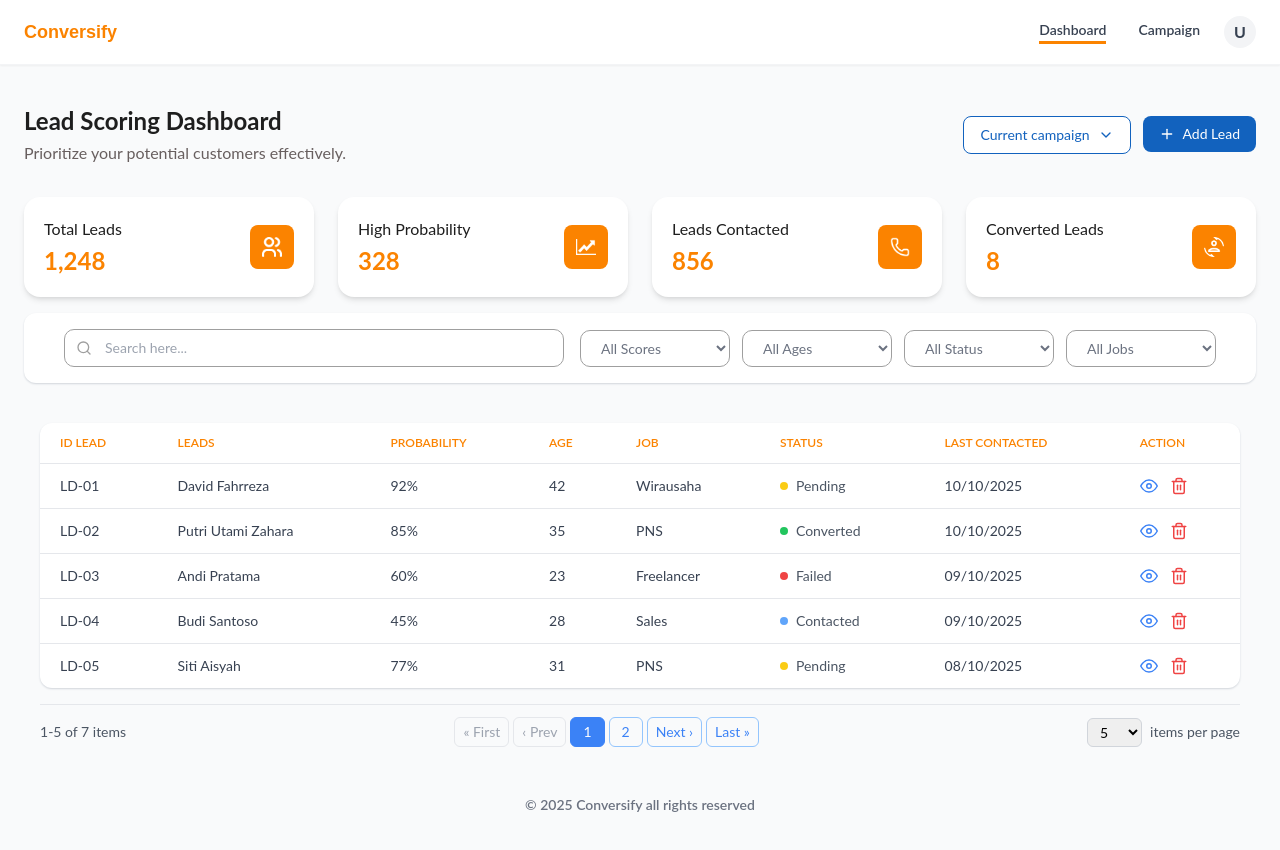
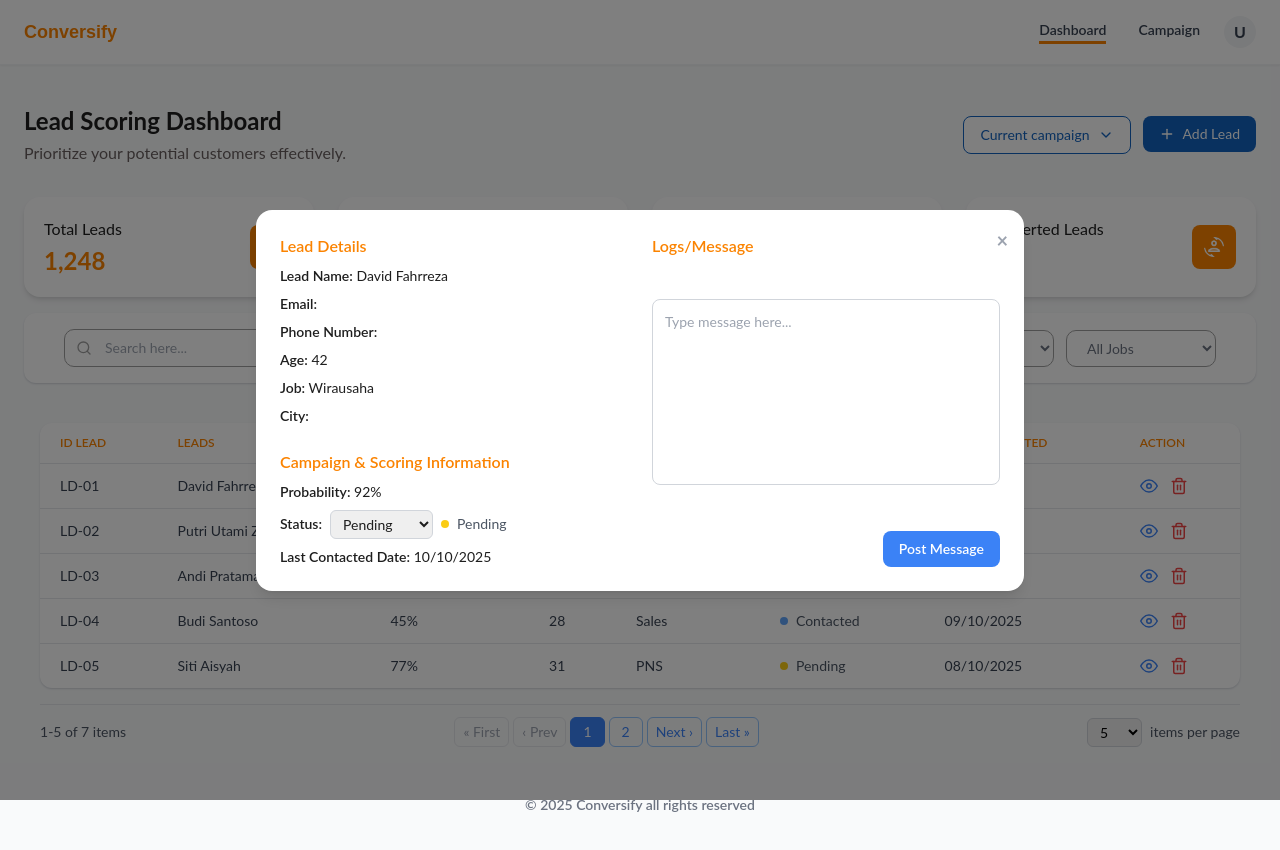
Before and after one commit to konversify-dev/FRONTEND, a React (Vite) app: page /dashboard in a window 1280 px wide. Both pictures are taken after a click on the icon 1148 px from the left and 486 px from the top of the page. Shown: the top 850 px of the page. Built offline with nearby package versions, Linux system fonts and the light colour scheme.

Commit message:
feat: add LeadDetailsModal and Modal components for lead management

```diff
--- /dev/null
+++ b/src/components/sales/LeadDetailsModal.jsx
@@ -0,0 +1,62 @@
+import React from "react";
+import StatusBadge from "../utils/StatusBadge";
+
+export default function LeadDetailsModal({ lead, onStatusChange }) {
+  if (!lead) return null;
+
+  return (
+    <div className="grid grid-cols-1 lg:grid-cols-2 gap-6">
+      {/* Bagian kiri: Detail Lead */}
+      <div>
+        <h2 className="text-primary-light font-semibold text-md mb-2">Lead Details</h2>
+        <div className="space-y-2 text-sm text-primary-darkest">
+          <p><span className="font-semibold">Lead Name:</span> {lead.name}</p>
+          <p><span className="font-semibold">Email:</span> {lead.email}</p>
+          <p><span className="font-semibold">Phone Number:</span> {lead.phone}</p>
+          <p><span className="font-semibold">Age:</span> {lead.age}</p>
+          <p><span className="font-semibold">Job:</span> {lead.job}</p>
+          <p><span className="font-semibold">City:</span> {lead.city}</p>
+        </div>
+
+        <div className="mt-6">
+            <h3 className="text-primary-light font-semibold text-md mb-2">Campaign & Scoring Information</h3>
+            <div className="space-y-2 text-sm text-primary-darkest">
+                <p><span className="font-semibold">Probability:</span> {lead.probability}</p>
+
+                {/* Dropdown Status */}
+                <div className="flex items-center gap-2 mt-2">
+                    <span className="font-semibold">Status:</span>
+                    <select
+                    value={lead.status}
+                     onChange={(e) => onStatusChange(e.target.value)}
+                    className="border border-gray-300 rounded-md px-2 py-1 text-sm focus:ring-2 focus:ring-primary-light focus:outline-none"
+                    >
+                    <option value="Pending">Pending</option>
+                    <option value="Contacted">Contacted</option>
+                    <option value="Converted">Converted</option>
+                    <option value="Failed">Failed</option>
+                    </select>
+                    <StatusBadge status={lead.status} />
+                </div>
+
+                <p><span className="font-semibold">Last Contacted Date:</span> {lead.lastContact}</p>
+            </div>
+
+            </div>
+      </div>
+
+      {/* Bagian kanan: Logs / Message */}
+      <div className="flex flex-col justify-between">
+        <h2 className="text-primary-light font-semibold text-md mb-2">Logs/Message</h2>
+        <textarea
+          placeholder="Type message here..."
+          className="w-full border border-gray-300 rounded-lg p-3 text-sm resize-none focus:ring-2 focus:ring-primary-light focus:outline-none"
+          rows={8}
+        ></textarea>
+        <button className="self-end bg-blue-500 hover:bg-blue-600 text-sm text-white font-semibold px-4 py-2 rounded-lg mt-3">
+          Post Message
+        </button>
+      </div>
+    </div>
+  );
+}
--- a/src/components/sales/TableLeadScoring.jsx
+++ b/src/components/sales/TableLeadScoring.jsx
@@ -1,10 +1,162 @@
-import React, { useState } from "react";
+// import React, { useState } from "react";
+// import Table from "../layout/ReusableTable.jsx";
+// import { FiEye, FiTrash2 } from "react-icons/fi";
+// import StatusBadge from "../utils/StatusBadge.jsx";
+// import Modal from "../utils/Modal.jsx";
+// import LeadDetailsModal from "./LeadDetailsModal.jsx";
+// import Pagination from "../utils/Pagination.jsx";
+
+// export default function TableLeadScoring({ searchQuery, filters }) {
+//   const [selectedLead, setSelectedLead] = useState(null);
+//   const [isModalOpen, setIsModalOpen] = useState(false);
+
+//   const columns = [
+//     { header: "ID Lead", accessor: "id" },
+//     { header: "Leads", accessor: "name" },
+//     { header: "Probability", accessor: "probability" },
+//     { header: "Age", accessor: "age" },
+//     { header: "Job", accessor: "job" },
+//     {
+//       header: "Status",
+//       accessor: "status",
+//       render: (value) => <StatusBadge status={value} />,
+//     },
+//     { header: "Last Contacted", accessor: "lastContact" },
+//     {
+//       header: "Action",
+//       accessor: "action",
+//       render: (_, row) => (
+//         <div className="flex gap-3 text-lg text-gray-600">
+//           <FiEye
+//             className="cursor-pointer text-blue-500 hover:text-blue-700"
+//             onClick={() => {
+//               setSelectedLead(row);
+//               setIsModalOpen(true);
+//               }}
+//             />
+//           <FiTrash2 className="cursor-pointer text-red-500 hover:text-red-700" />
+//         </div>
+//       ),
+//     },
+//   ];
+
+//   const allData = [
+//     { id: "LD-01", name: "David Fahrreza", probability: "92%", age: 42, job: "Wirausaha", status: "Pending", lastContact: "10/10/2025" },
+//     { id: "LD-02", name: "Putri Utami Zahara", probability: "85%", age: 35, job: "PNS", status: "Converted", lastContact: "10/10/2025" },
+//     { id: "LD-03", name: "Andi Pratama", probability: "60%", age: 23, job: "Freelancer", status: "Failed", lastContact: "09/10/2025" },
+//     { id: "LD-04", name: "Budi Santoso", probability: "45%", age: 28, job: "Sales", status: "Contacted", lastContact: "09/10/2025" },
+//     { id: "LD-05", name: "Siti Aisyah", probability: "77%", age: 31, job: "PNS", status: "Pending", lastContact: "08/10/2025" },
+//     { id: "LD-06", name: "Rizky Hadi", probability: "33%", age: 40, job: "Freelancer", status: "Failed", lastContact: "08/10/2025" },
+//     { id: "LD-07", name: "Nanda Prasetyo", probability: "81%", age: 37, job: "Sales", status: "Converted", lastContact: "07/10/2025" },
+//   ];
+
+//   // 🔎 Filtering logic
+//   const filteredData = allData.filter((item) => {
+//     const matchesSearch =
+//       searchQuery === "" ||
+//       item.name.toLowerCase().includes(searchQuery.toLowerCase()) ||
+//       item.id.toLowerCase().includes(searchQuery.toLowerCase());
+
+//     const matchesScore =
+//       filters.score === "" ||
+//       (filters.score === "High" && parseInt(item.probability) >= 80) ||
+//       (filters.score === "Medium" && parseInt(item.probability) >= 50 && parseInt(item.probability) < 80) ||
+//       (filters.score === "Low" && parseInt(item.probability) < 50);
+
+//     const matchesAge =
+//       filters.age === "" ||
+//       (filters.age === "<25" && item.age < 25) ||
+//       (filters.age === "25-40" && item.age >= 25 && item.age <= 40) ||
+//       (filters.age === "40+" && item.age > 40);
+
+//     const matchesStatus =
+//       filters.status === "" || item.status === filters.status;
+
+//     const matchesJob =
+//       filters.job === "" || item.job === filters.job;
+
+//     return (
+//       matchesSearch &&
+//       matchesScore &&
+//       matchesAge &&
+//       matchesStatus &&
+//       matchesJob
+//     );
+//   });
+
+//   // 📄 Pagination logic
+//   const [currentPage, setCurrentPage] = useState(1);
+//   const [itemsPerPage, setItemsPerPage] = useState(5);
+
+//   const indexOfLastItem = currentPage * itemsPerPage;
+//   const indexOfFirstItem = indexOfLastItem - itemsPerPage;
+//   const currentItems = filteredData.slice(indexOfFirstItem, indexOfLastItem);
+
+//   // reset ke halaman 1 kalau filter berubah
+//   React.useEffect(() => {
+//     setCurrentPage(1);
+//   }, [searchQuery, filters]);
+
+//   return (
+//     <div>
+//       <Table columns={columns} data={currentItems} />
+
+//       <Pagination
+//         currentPage={currentPage}
+//         totalItems={filteredData.length}
+//         itemsPerPage={itemsPerPage}
+//         onPageChange={setCurrentPage}
+//         onItemsPerPageChange={(value) => {
+//           setItemsPerPage(value);
+//           setCurrentPage(1);
+//         }}
+//       />
+
+//       <Modal
+//         isOpen={isModalOpen}
+//         onClose={() => setIsModalOpen(false)}
+//         title="Lead Details"
+//       >
+//         <LeadDetailsModal lead={selectedLead} />
+//       </Modal>
+//     </div>
+//   );
+// }
+
+
+import React, { useState, useEffect } from "react";
 import Table from "../layout/ReusableTable.jsx";
 import { FiEye, FiTrash2 } from "react-icons/fi";
 import StatusBadge from "../utils/StatusBadge.jsx";
+import Modal from "../utils/Modal.jsx";
+import LeadDetailsModal from "./LeadDetailsModal.jsx";
 import Pagination from "../utils/Pagination.jsx";
 
 export default function TableLeadScoring({ searchQuery, filters }) {
+  // ⬇️ Ubah dari const → useState
+  const [leads, setLeads] = useState([
+    { id: "LD-01", name: "David Fahrreza", probability: "92%", age: 42, job: "Wirausaha", status: "Pending", lastContact: "10/10/2025" },
+    { id: "LD-02", name: "Putri Utami Zahara", probability: "85%", age: 35, job: "PNS", status: "Converted", lastContact: "10/10/2025" },
+    { id: "LD-03", name: "Andi Pratama", probability: "60%", age: 23, job: "Freelancer", status: "Failed", lastContact: "09/10/2025" },
+    { id: "LD-04", name: "Budi Santoso", probability: "45%", age: 28, job: "Sales", status: "Contacted", lastContact: "09/10/2025" },
+    { id: "LD-05", name: "Siti Aisyah", probability: "77%", age: 31, job: "PNS", status: "Pending", lastContact: "08/10/2025" },
+    { id: "LD-06", name: "Rizky Hadi", probability: "33%", age: 40, job: "Freelancer", status: "Failed", lastContact: "08/10/2025" },
+    { id: "LD-07", name: "Nanda Prasetyo", probability: "81%", age: 37, job: "Sales", status: "Converted", lastContact: "07/10/2025" },
+  ]);
+
+  const [selectedLead, setSelectedLead] = useState(null);
+  const [isModalOpen, setIsModalOpen] = useState(false);
+
+  // ⬇️ Fungsi update status
+  const handleStatusChange = (newStatus) => {
+    setLeads((prevLeads) =>
+      prevLeads.map((lead) =>
+        lead.id === selectedLead.id ? { ...lead, status: newStatus } : lead
+      )
+    );
+    setSelectedLead((prev) => ({ ...prev, status: newStatus }));
+  };
+
   const columns = [
     { header: "ID Lead", accessor: "id" },
     { header: "Leads", accessor: "name" },
@@ -20,27 +172,23 @@
     {
       header: "Action",
       accessor: "action",
-      render: () => (
+      render: (_, row) => (
         <div className="flex gap-3 text-lg text-gray-600">
-          <FiEye className="cursor-pointer text-blue-500 hover:text-blue-700" />
+          <FiEye
+            className="cursor-pointer text-blue-500 hover:text-blue-700"
+            onClick={() => {
+              setSelectedLead(row);
+              setIsModalOpen(true);
+            }}
+          />
           <FiTrash2 className="cursor-pointer text-red-500 hover:text-red-700" />
         </div>
       ),
     },
   ];
 
-  const allData = [
-    { id: "LD-01", name: "David Fahrreza", probability: "92%", age: 42, job: "Wirausaha", status: "Pending", lastContact: "10/10/2025" },
-    { id: "LD-02", name: "Putri Utami Zahara", probability: "85%", age: 35, job: "PNS", status: "Converted", lastContact: "10/10/2025" },
-    { id: "LD-03", name: "Andi Pratama", probability: "60%", age: 23, job: "Freelancer", status: "Failed", lastContact: "09/10/2025" },
-    { id: "LD-04", name: "Budi Santoso", probability: "45%", age: 28, job: "Sales", status: "Contacted", lastContact: "09/10/2025" },
-    { id: "LD-05", name: "Siti Aisyah", probability: "77%", age: 31, job: "PNS", status: "Pending", lastContact: "08/10/2025" },
-    { id: "LD-06", name: "Rizky Hadi", probability: "33%", age: 40, job: "Freelancer", status: "Failed", lastContact: "08/10/2025" },
-    { id: "LD-07", name: "Nanda Prasetyo", probability: "81%", age: 37, job: "Sales", status: "Converted", lastContact: "07/10/2025" },
-  ];
-
   // 🔎 Filtering logic
-  const filteredData = allData.filter((item) => {
+  const filteredData = leads.filter((item) => {
     const matchesSearch =
       searchQuery === "" ||
       item.name.toLowerCase().includes(searchQuery.toLowerCase()) ||
@@ -81,8 +229,7 @@
   const indexOfFirstItem = indexOfLastItem - itemsPerPage;
   const currentItems = filteredData.slice(indexOfFirstItem, indexOfLastItem);
 
-  // reset ke halaman 1 kalau filter berubah
-  React.useEffect(() => {
+  useEffect(() => {
     setCurrentPage(1);
   }, [searchQuery, filters]);
 
@@ -100,6 +247,17 @@
           setCurrentPage(1);
         }}
       />
+
+      <Modal
+        isOpen={isModalOpen}
+        onClose={() => setIsModalOpen(false)}
+        title="Lead Details"
+      >
+        <LeadDetailsModal
+          lead={selectedLead}
+          onStatusChange={handleStatusChange} // ⬅️ kirim ke modal
+        />
+      </Modal>
     </div>
   );
 }
--- /dev/null
+++ b/src/components/utils/Modal.jsx
@@ -0,0 +1,22 @@
+import React from "react";
+
+export default function Modal({ isOpen, onClose, children }) {
+  if (!isOpen) return null; // modal hanya muncul jika `isOpen = true`
+
+  return (
+    <div className="fixed inset-0 bg-black bg-opacity-50 flex items-center justify-center z-50">
+      <div className="bg-white rounded-2xl w-full max-w-3xl shadow-lg relative">
+        {/* Tombol close */}
+        <button
+          onClick={onClose}
+          className="absolute top-4 right-4 text-gray-400 hover:text-gray-600 text-xl font-bold"
+        >
+          ×
+        </button>
+
+        {/* Konten modal */}
+        <div className="p-6">{children}</div>
+      </div>
+    </div>
+  );
+}
```
